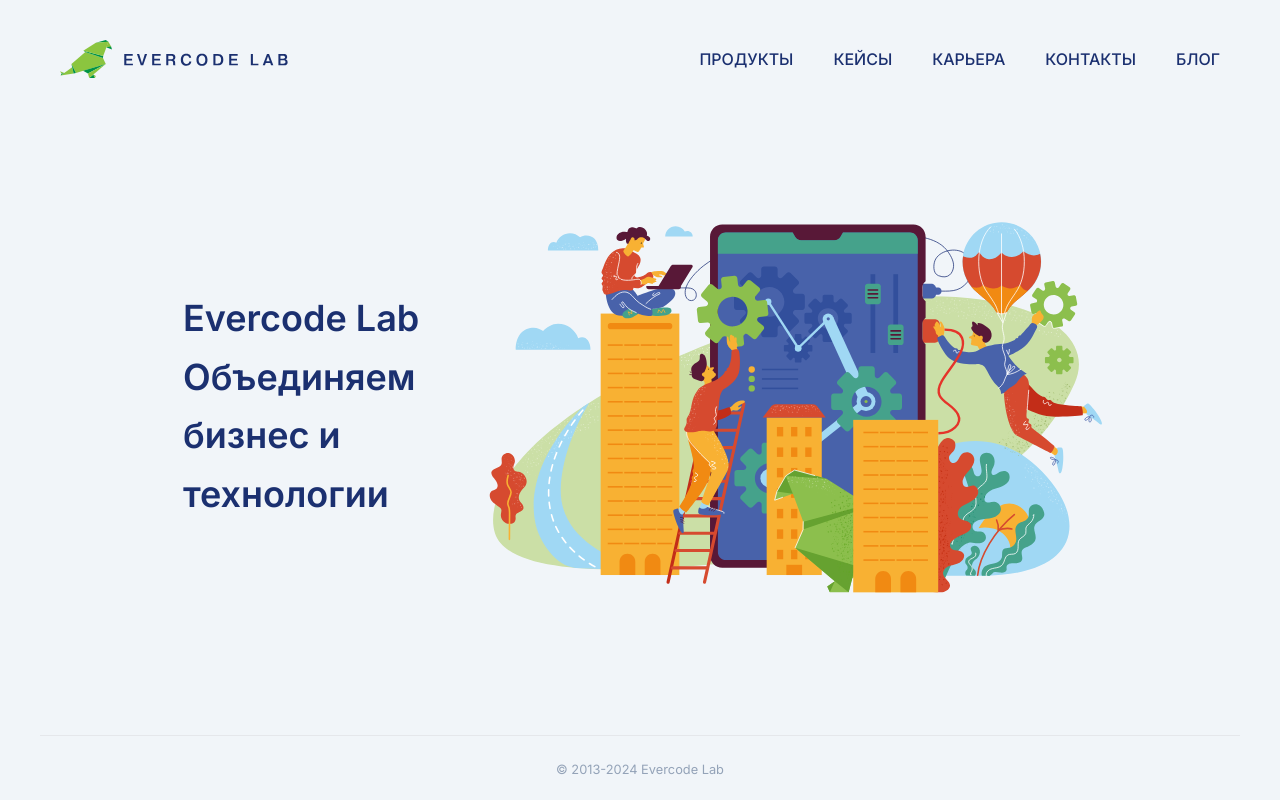
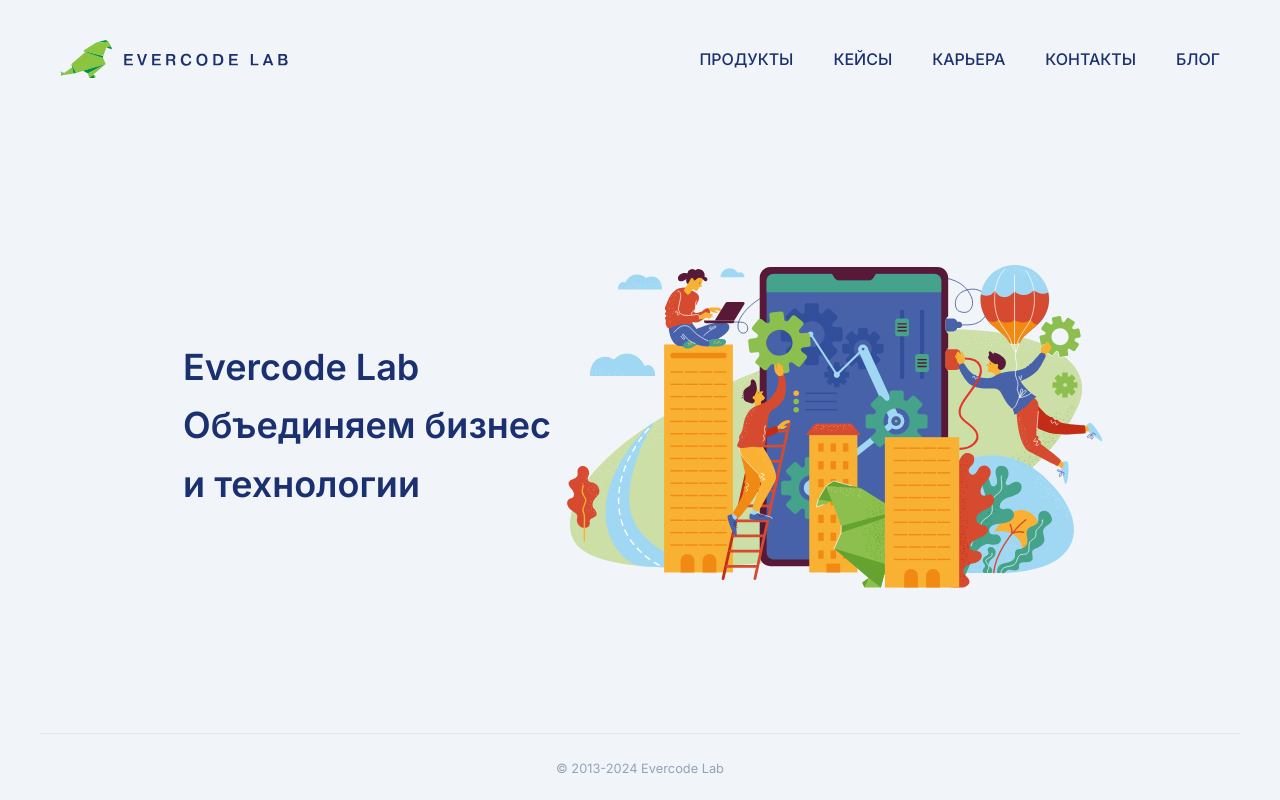
Before and after one commit to Leia0rgana/everproducts, a Next.js app: page / in a window 1280 px wide. Built offline with nearby package versions, Linux system fonts and the light colour scheme.

Commit message:
styles fixed

```diff
--- a/src/app/components/UI/navbar.tsx
+++ b/src/app/components/UI/navbar.tsx
@@ -32,14 +32,14 @@
 
     if (isClicked && pathname !== pathnameRef.current) {
       dispatch(toggleButton())
-      pathnameRef.current = pathname
     }
+    pathnameRef.current = pathname
 
     return () => window.removeEventListener('resize', handleResize)
   }, [pathname, dispatch, isClicked])
 
   return (
-    <nav className="flex flex-row justify-between items-center mt-10 mx-5 gap-5 xs:mb-0">
+    <nav className="flex flex-row justify-between items-center my-10 mx-5 gap-5">
       <Link href={'/'}>
         <Image
           src="/logo-header.svg"
--- a/src/app/globals.css
+++ b/src/app/globals.css
@@ -7,8 +7,11 @@
 }
 
 body {
-  @apply bg-slate-100;
+  @apply bg-slate-100 text-dark-blue leading-relaxed;
 }
 h1 {
   @apply text-5xl text-left text-dark-blue lg:text-center font-semibold m-2 leading-relaxed xl:text-4xl xl:leading-relaxed xs:text-3xl xs:leading-relaxed;
 }
+h2 {
+  @apply text-3xl text-left text-dark-blue leading-relaxed font-medium xl:text-2xl xl:leading-relaxed;
+}
--- a/src/app/page.tsx
+++ b/src/app/page.tsx
@@ -4,7 +4,8 @@
 
 function Home() {
   return (
-    <main className="flex items-center justify-center flex-grow max-w-[1000px] my-0 mx-auto lg:flex-col lg:gap-5 ">
+    <>
+      <main className="flex items-center justify-center flex-grow max-w-[1000px] min-w-full xl:min-w-fit my-0 mx-auto lg:flex-col lg:gap-5">
         <h1 className="shrink">
           Evercode Lab
           <br /> Объединяем бизнес и технологии
@@ -15,10 +16,11 @@
             alt="Иллюстрация командной работы и технических процессов"
             width="850"
             height="500"
-          className="w-8/12 lg:w-10/12 lg:my-4"
+            className="w-7/12 lg:w-10/12 lg:my-4"
           />{' '}
         </Suspense>
       </main>
+    </>
   )
 }
 
```
Lines whose indentation alone changed are shown as unchanged.
